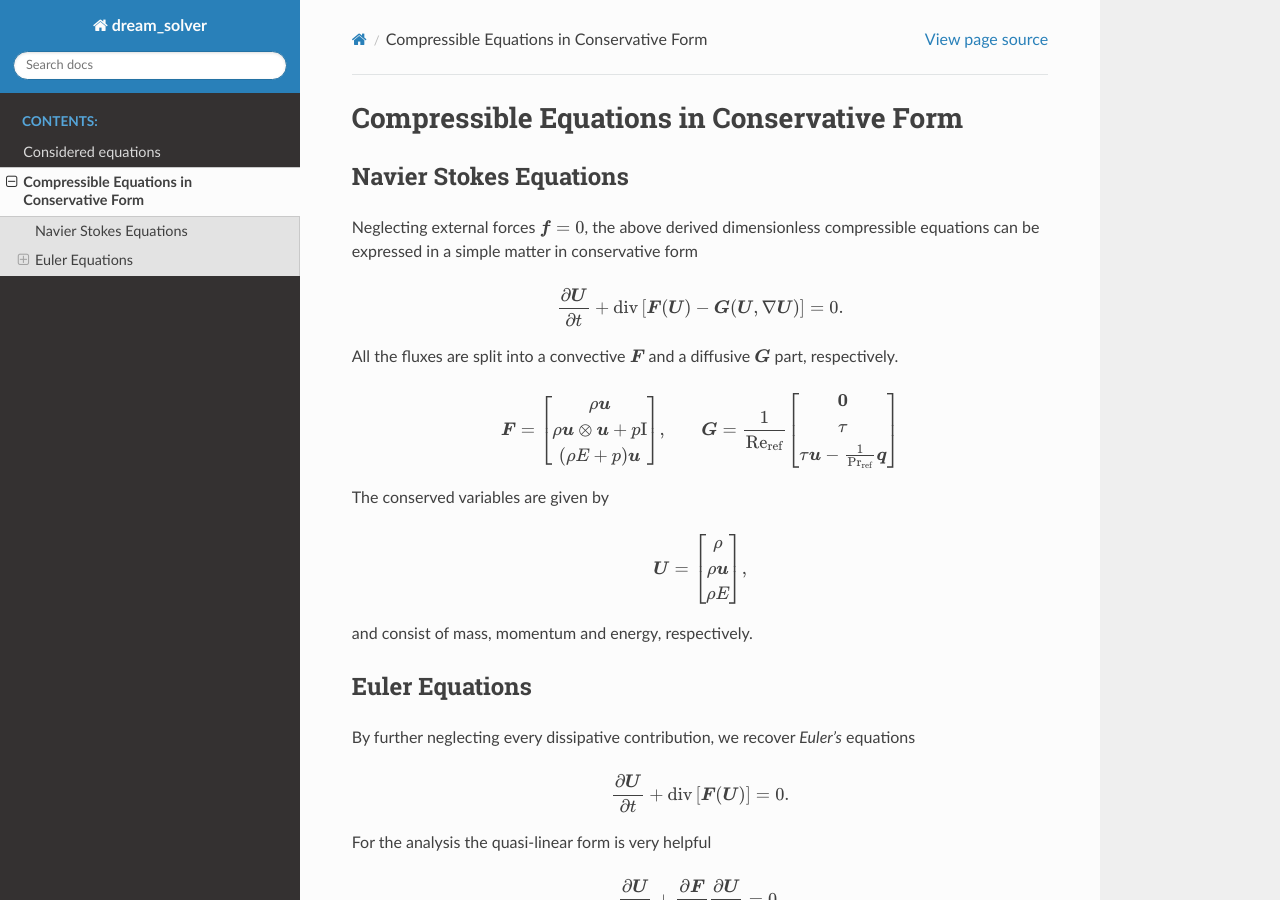
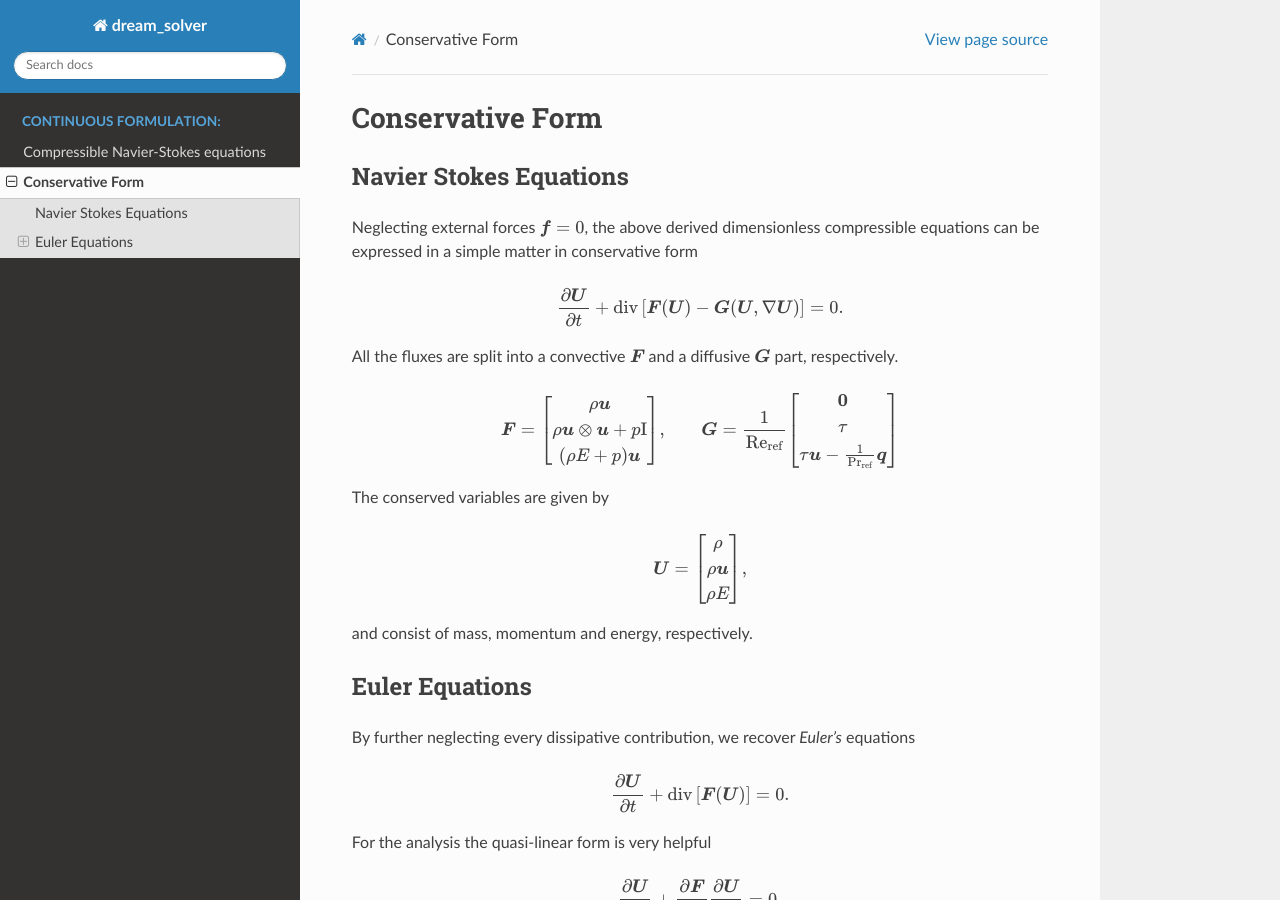
Before and after one commit to plederer/dream_solver, a Sphinx documentation site: the page built from docs/basics/conservative.md, in a window 1280 px wide and 900 px high. Built offline with Sphinx 7.4.7 and the Read the Docs theme 2.0.0, drawn with Linux system fonts in a browser that asks for light colours; pages that are not in the unit, such as notebooks, are missing from menus.

Commit message:
some structure

```diff
--- a/docs/basics/conservative.md
+++ b/docs/basics/conservative.md
@@ -1,6 +1,6 @@
-## Compressible Equations in Conservative Form
+# Conservative Form
 
-### Navier Stokes Equations
+## Navier Stokes Equations
 Neglecting external forces $\vec{f} = 0$, the above derived dimensionless compressible equations can be expressed in a simple matter in conservative form
 
 \begin{align*}
@@ -33,7 +33,7 @@
 
 and consist of mass, momentum and energy, respectively.
 
-### Euler Equations
+## Euler Equations
 
 By further neglecting every dissipative contribution, we recover *Euler's* equations
 
@@ -49,7 +49,7 @@
 \end{align*}
 
 
-#### 2D Setting
+### 2D Setting
 In two dimensions the convective flux vector is defined as
 
 \begin{align*}
--- a/docs/conf.py
+++ b/docs/conf.py
@@ -80,6 +80,7 @@
     }
 
 myst_enable_extensions = ["amsmath","dollarmath"]
+suppress_warnings = ["myst.header"]
 
 # -- Options for HTML output -------------------------------------------------
 # https://www.sphinx-doc.org/en/master/usage/configuration.html#options-for-html-output
```
Also changed, not shown: docs/basics/navierstokes.md (+1 -76 lines), docs/index.rst (+8 -2 lines).
